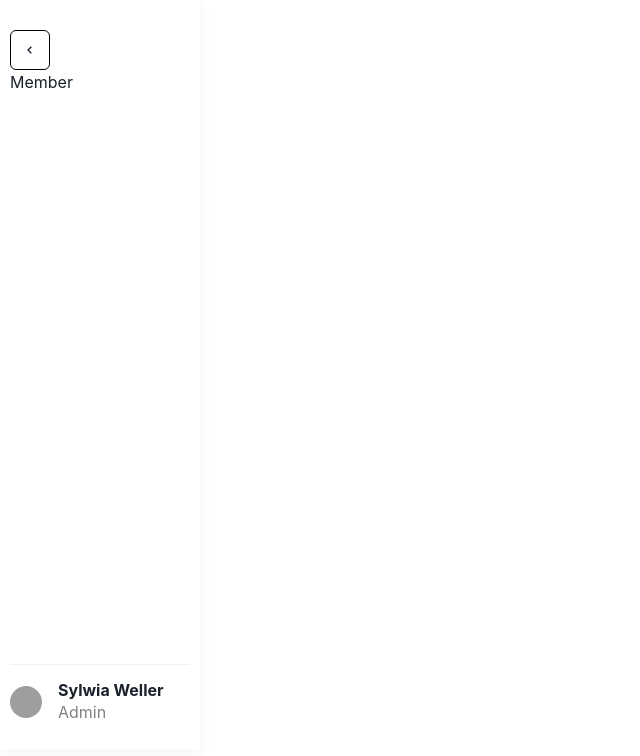
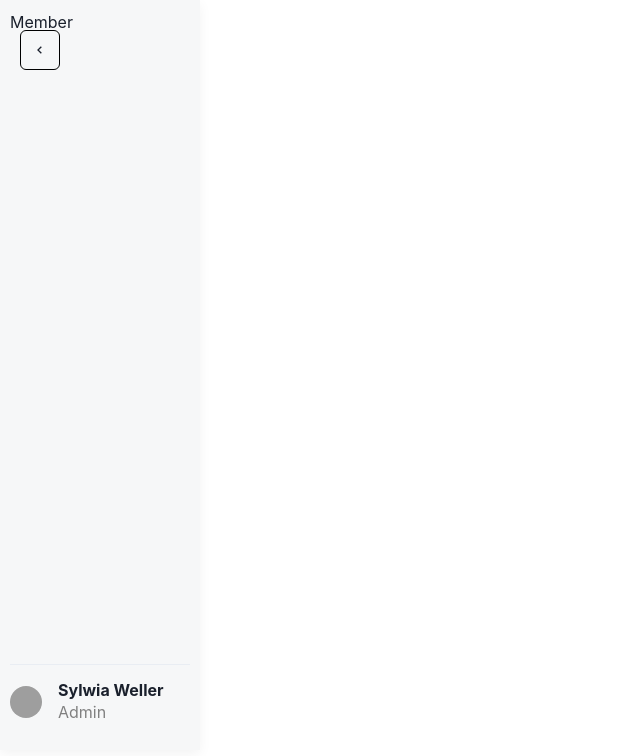
Before and after one commit to dev-rushi-parte/marked-waves-859, a React (Create React App) app in the folder client/: page /sidebar in a window 1280 px wide. Shown: the top 756 px of the page, without its empty margins (0-640 px from the left). Built offline with nearby package versions, Linux system fonts and the light colour scheme; grey boxes are pictures that could not be loaded.

Commit message:
side bae work

```diff
--- a/client/src/Pages/HomePage/Home.jsx
+++ /dev/null
@@ -1,11 +0,0 @@
-import React from 'react'
-
-function Home() {
-    return (
-        <div>
-            <h1>Home Page</h1>
-        </div>
-    )
-}
-
-export default Home
--- a/client/src/Pages/TMETRIC_Pages/SideBar.jsx
+++ b/client/src/Pages/TMETRIC_Pages/SideBar.jsx
@@ -15,24 +15,44 @@ import Member from './Member';
 
 function SideBar() {
     const [navSize, changeNavSize] = useState("large")
+
     return (
+
+        <>
+
+
             <Flex
                 pos="sticky"
                 h="750px"
+                bg='rgb(246,247,248)'
                 boxShadow="0 4px 12px 0 rgba(0, 0, 0, 0.05)"
-            w={navSize == "small" ? "75px" : "200px"}
+                w={navSize == "small" ? "0px" : "200px"}
                 flexDir="column"
                 justifyContent="space-between"
             >
                 <Flex
                     p="5%"
+
+                    zIndex='-10px'
                     flexDir="column"
                     w="100%"
                     alignItems={navSize == "small" ? "center" : "flex-start"}
                     as="nav"
+                    transition='0.10s easy-in-out'
+
                 >
+
+
+                    <Link to='/member'>
+                        Member</Link>
+
                     <IconButton
                         background="none"
+
+                        position='fixed'
+                        top='10px'
+                        left='20px'
+                        zIndex='100px'
                         mt={5}
                         border='1px solid black'
                         _hover={{ background: 'none' }}
@@ -44,9 +64,6 @@ function SideBar() {
                                 changeNavSize("small")
                         }}
                     />
-
-                <Link to='/member'>
-                    Member</Link>
                 </Flex>
 
                 <Flex
@@ -66,6 +83,8 @@ function SideBar() {
                     </Flex>
                 </Flex>
             </Flex>
+
+        </>
     )
 }
 
--- a/client/src/Redux/AuthReducer/action.js
+++ b/client/src/Redux/AuthReducer/action.js
@@ -69,7 +69,7 @@ export const UserLogin = (payload) => async (dispatch) => {
         headers: headers,
     })
         .then((res) => {
-            // console.log(res.data, "login")
+            console.log(res.data.token, "login")
            return dispatch(loginSuccess(res));
 
         })
--- a/client/src/Routes/MainRoutes.jsx
+++ b/client/src/Routes/MainRoutes.jsx
@@ -3,8 +3,6 @@ import {
     Routes,
     Route,
 } from "react-router-dom";
-import Home from '../Pages/HomePage/Home';
-
 import Login from '../Pages/Account/Login'
 import Singup from '../Pages/Account/Singup'
 import SideBar from '../Pages/TMETRIC_Pages/SideBar';
@@ -18,7 +16,6 @@ function MainRoutes() {
                 <Route path='/login' element={<Login />} />
                 <Route path='/singup' element={<Singup />} />
 
-                <Route path='/' element={<Home />} />
 
                 <Route path='/sidebar' element={<SideBar />} />
                 <Route path='/member' element={<Member />} />
```
Also changed, not shown: client/src/Pages/RequiredAuth/RequiredAuth.jsx (added, +11 -0 lines). Lines whose indentation alone changed are shown as unchanged.
